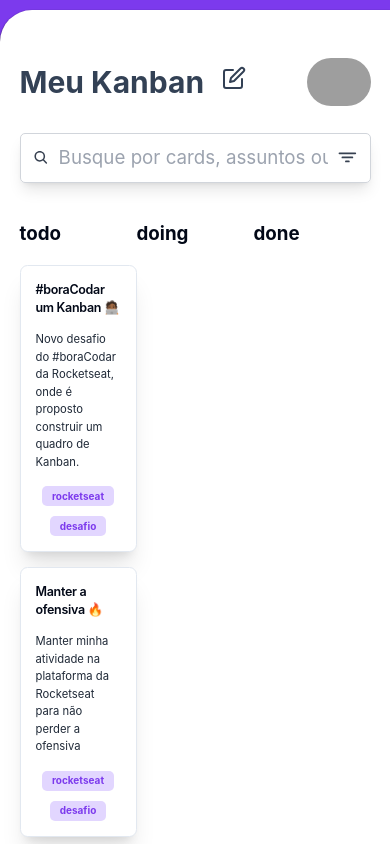
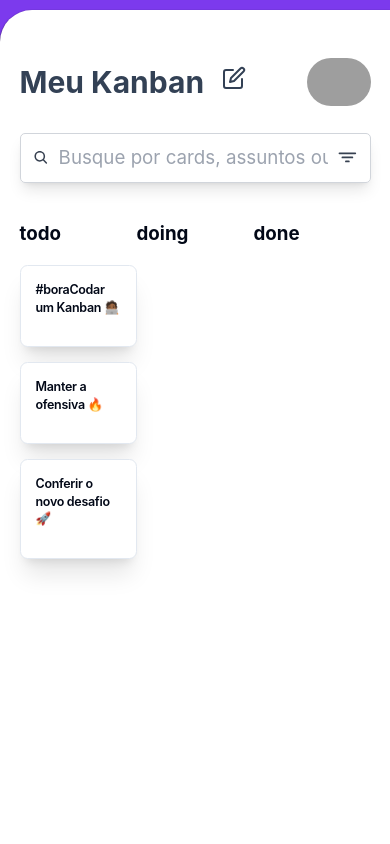
Before and after one commit to wenblack/to-do-drag-and-drop, a Next.js app: page / in a window 390 px wide. Shown: the top 844 px of the page. Built offline with nearby package versions, Linux system fonts and the light colour scheme; grey boxes are pictures that could not be loaded.

Commit message:
🐞 Fixed/hide fields on mobile version   🐞

```diff
--- a/package.json
+++ b/package.json
@@ -3,6 +3,7 @@
   "version": "0.1.0",
   "private": true,
   "dependencies": {
+    "@radix-ui/react-collapsible": "^1.0.3",
     "@radix-ui/react-dialog": "^1.0.4",
     "@radix-ui/react-icons": "^1.3.0",
     "@radix-ui/react-label": "^2.0.2",
--- a/src/components/Task.tsx
+++ b/src/components/Task.tsx
@@ -5,8 +5,15 @@ import {
   CardHeader,
   CardTitle,
 } from "@/components/ui/card"
+import {
+  Collapsible,
+  CollapsibleContent,
+  CollapsibleTrigger,
+} from "@/components/ui/collapsible"
 import { Tag } from "./Tag"
 import { Draggable } from "react-beautiful-dnd"
+
+
 
 export interface cardProps{
     id:number
@@ -20,7 +27,7 @@ export function Task ({id, content, title, tagOne,tagTwo }:cardProps){
     return(
         <Draggable draggableId={content} index={id}>
             {provided => (
-            <Card className="w-full md:p-4 max-w-[300px] shadow-xl"    ref={provided.innerRef}
+            <Card className="w-full items-center  justify-center md:p-4 max-w-[300px] shadow-xl"    ref={provided.innerRef}
                 {...provided.draggableProps}
                 {...provided.dragHandleProps}>
                 <CardHeader>
@@ -28,16 +35,13 @@ export function Task ({id, content, title, tagOne,tagTwo }:cardProps){
             </CardHeader>
 
             <CardContent>
-                <p className="text-gray-800  text-lg">
-                    {content}
-
-                </p>
+                        <p className="hidden sm:flex text-gray-800  text-lg ">
+                            {content}
+                        </p>
             </CardContent>
-
-            <CardFooter className="flex gap-4  flex-col md:flex-row justify-around">
+            <CardFooter className="hidden sm:flex gap-4  flex-row md:flex-row justify-around">
                 {tagOne ===undefined ?<></>:<Tag value={tagOne}/>}
                 {tagTwo ===undefined ?<></>:<Tag value={tagTwo}/>}
-
             </CardFooter>
 
                 </Card>
--- /dev/null
+++ b/src/components/ui/collapsible.tsx
@@ -0,0 +1,11 @@
+"use client"
+
+import * as CollapsiblePrimitive from "@radix-ui/react-collapsible"
+
+const Collapsible = CollapsiblePrimitive.Root
+
+const CollapsibleTrigger = CollapsiblePrimitive.CollapsibleTrigger
+
+const CollapsibleContent = CollapsiblePrimitive.CollapsibleContent
+
+export { Collapsible, CollapsibleTrigger, CollapsibleContent }
```
Also changed, not shown: 1 other file (tests, documents, lock files or other folders).
